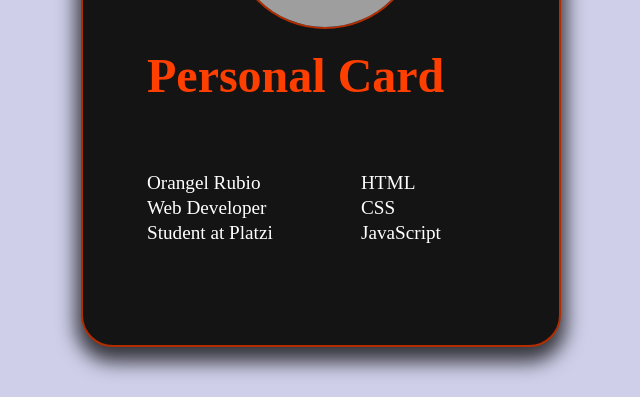
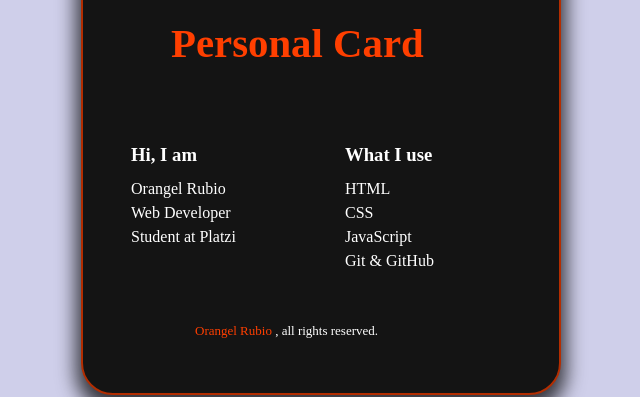
Before and after one commit to Orangel-18/Personal-Card, a plain HTML site: page index.html in a window 1280 px wide. Shown: the part 317-714 px from the top of the page, without its empty margins (319-959 px from the left). Drawn offline with Linux system fonts and the light colour scheme; grey boxes are pictures that could not be loaded.

Commit message:
cambios en el contenido, añadido link a GitHub

```diff
--- a/index.html
+++ b/index.html
@@ -4,7 +4,7 @@
     <meta charset="UTF-8">
     <meta http-equiv="X-UA-Compatible" content="IE=edge">
     <meta name="viewport" content="width=device-width, initial-scale=1.0">
-    <title>Personal Card 1.0</title>
+    <title>Personal Card</title>
     <link rel="preconnect" href="https://fonts.googleapis.com">
     <link rel="preconnect" href="https://fonts.gstatic.com" crossorigin>
     <link href="https://fonts.googleapis.com/css2?family=Inconsolata:wght@300;400;700&display=swap" rel="stylesheet">
@@ -25,12 +25,14 @@
             </div>
 
             <div class="title">
-                <h1>Personal Card</h1>
+                <h2>Personal Card</h2>
             </div>
 
             <div class="card-body">
 
                 <div class="info">
+
+                    <h3 class="info-title">Hi, I am</h3>
 
                     <span>Orangel Rubio</span> <br>
 
@@ -40,6 +42,8 @@
                 </div>
 
                 <div class="info">
+
+                    <h3 class="info-title">What I use</h3>
 
                     <span>HTML</span>
 
@@ -51,8 +55,18 @@
 
                     <span>JavaScript</span>
 
+                    <br>
+
+                    <span>Git & GitHub</span>
+
+                    <br>
+
                 </div>
 
+            </div>
+
+            <div class="card-footer">
+                <p><a href="https://github.com/Orangel-18">Orangel Rubio</a> , all rights reserved.</p>
             </div>
 
         </div>
--- a/styles.css
+++ b/styles.css
@@ -8,7 +8,7 @@ html {
     box-sizing: border-box;
     font-family: 'Futura';
     background-color: var(--bg);
-    line-height: 1.3;
+    line-height: 1.5;
 }
 *, *:before, *:after {
     box-sizing: inherit;
@@ -22,8 +22,8 @@ main {
 .card {
     background-color: #141414;
     width: 30rem;
-    height: 35rem;
-    margin: 6rem 0 0 0;
+    height: 40rem;
+    margin: 4rem 0 0 0;
     border-radius: 2rem;
     border: solid 2px #B32D00;
     -webkit-box-shadow: 0px 10px 19px 5px rgba(0,0,0,0.75);
@@ -50,8 +50,7 @@ main {
 }
 
 .info {
-    padding: 1rem;
-    font-size: 1.2rem;
+    font-size: 1rem;
     color: white;
 }
 
@@ -62,10 +61,11 @@ main {
 }
 
 .title {
-    font-size: 1.5rem;
+    font-size: 1.7rem;
     margin-top: 6rem;
-    margin-left: 4rem;
+    margin-left: 5.5rem;
     color: var(--main);
+    margin-bottom: 0.1rem;
 }
 
 img {
@@ -74,3 +74,19 @@ img {
     border-radius: 50%;
     border: solid 2px #B32D00;
 }
+
+.info-title {
+    margin-bottom: 0.5rem;
+}
+
+.card-footer {
+    color: white;
+    margin-left: 7rem;
+    margin-top: 3rem;
+    font-size: small;
+}
+
+a {
+    text-decoration: none;
+    color: #ff3f00;
+}
```
